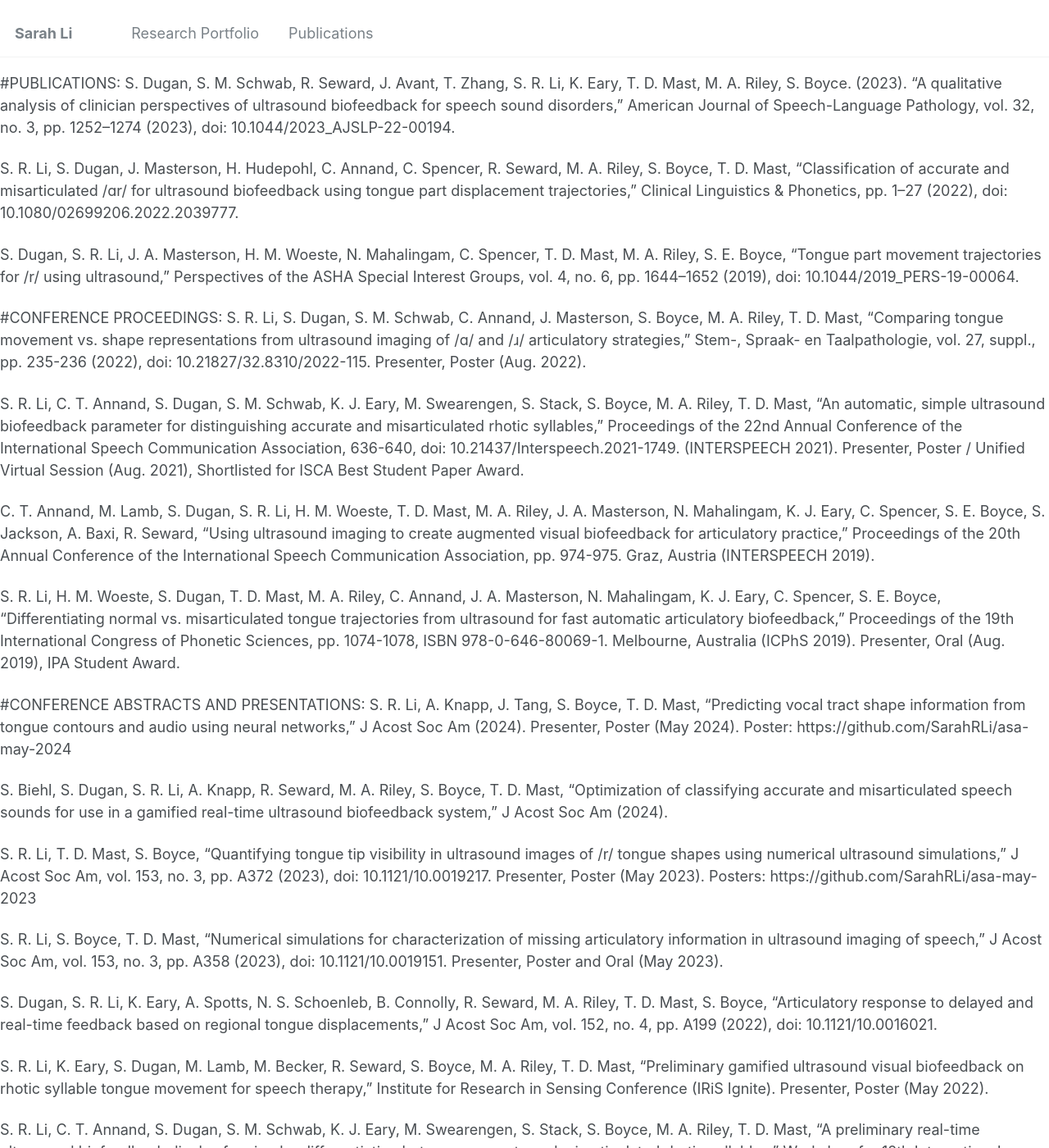
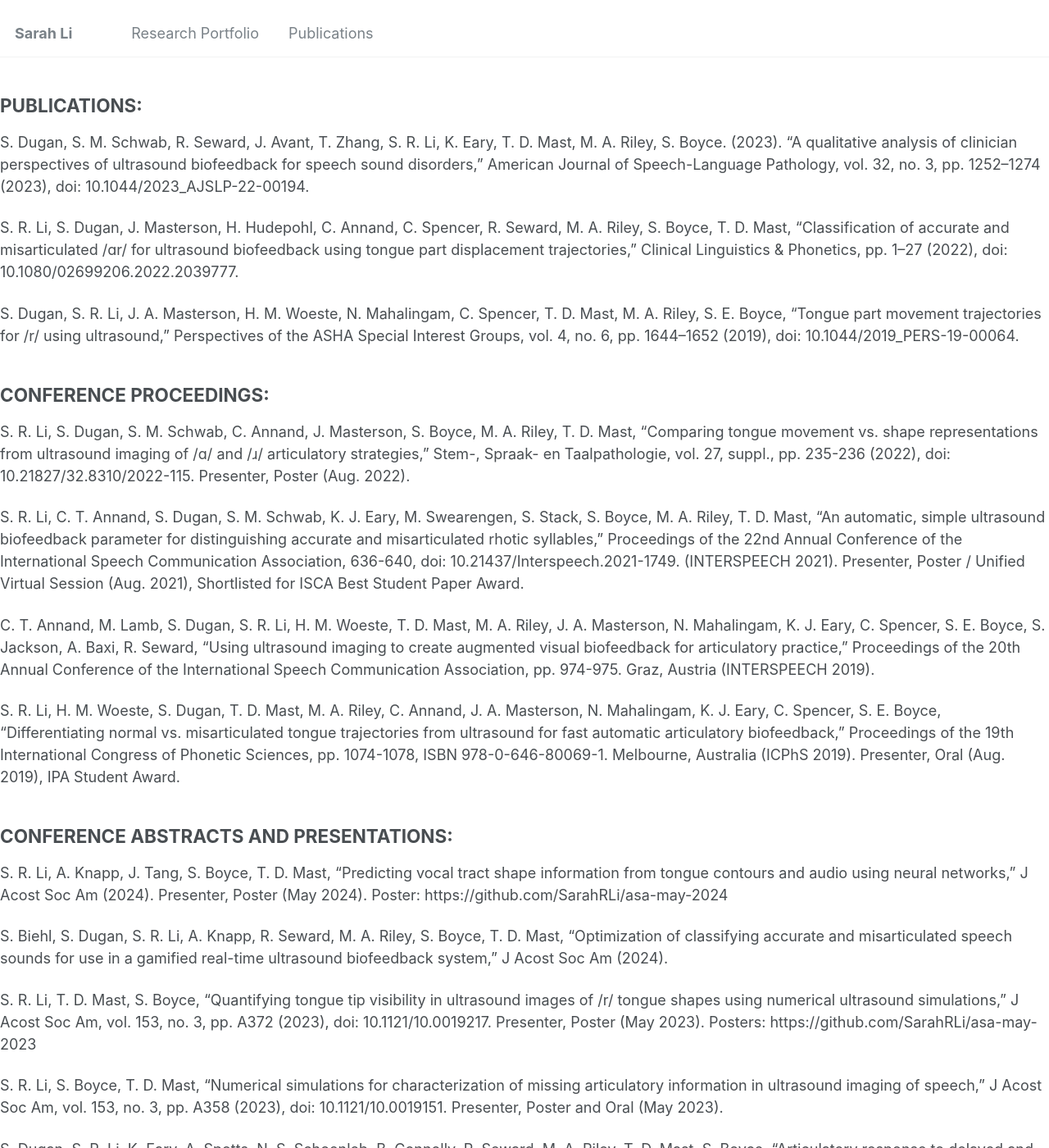
Before and after one commit to SarahRLi/sarahrli.github.io, a Jekyll site: the page built from _pages/publications.md, in a window 1280 px wide and 1400 px high. Shown: the whole window at 82% size. Built offline with Jekyll 4.4.1, drawn with Linux system fonts in a browser that asks for light colours; part of the change alters nothing that is shown.

Commit message:
Update publications.md

```diff
--- a/_pages/publications.md
+++ b/_pages/publications.md
@@ -1,17 +1,19 @@
 ---
 layout: default
 title: "Publications"
-permalink: /list/
+permalink: /publications/
 author_profile: true
 ---
-#PUBLICATIONS:
+{% include base_path %}
+
+<h2>PUBLICATIONS:</h2>
 S. Dugan, S. M. Schwab, R. Seward, J. Avant, T. Zhang, S. R. Li, K. Eary, T. D. Mast, M. A. Riley, S. Boyce. (2023). “A qualitative analysis of clinician perspectives of ultrasound biofeedback for speech sound disorders,” American Journal of Speech-Language Pathology, vol. 32, no. 3, pp. 1252–1274 (2023), doi: 10.1044/2023_AJSLP-22-00194.
 
 S. R. Li, S. Dugan, J. Masterson, H. Hudepohl, C. Annand, C. Spencer, R. Seward, M. A. Riley, S. Boyce, T. D. Mast, “Classification of accurate and misarticulated /ɑr/ for ultrasound biofeedback using tongue part displacement trajectories,” Clinical Linguistics & Phonetics, pp. 1–27 (2022), doi: 10.1080/02699206.2022.2039777.
 
 S. Dugan, S. R. Li, J. A. Masterson, H. M. Woeste, N. Mahalingam, C. Spencer, T. D. Mast, M. A. Riley, S. E. Boyce, “Tongue part movement trajectories for /r/ using ultrasound,” Perspectives of the ASHA Special Interest Groups, vol. 4, no. 6, pp. 1644–1652 (2019), doi: 10.1044/2019_PERS-19-00064.
 
-#CONFERENCE PROCEEDINGS:
+<h2>CONFERENCE PROCEEDINGS:</h2>
 S. R. Li, S. Dugan, S. M. Schwab, C. Annand, J. Masterson, S. Boyce, M. A. Riley, T. D. Mast, “Comparing tongue movement vs. shape representations from ultrasound imaging of /ɑ/ and /ɹ/ articulatory strategies,”  Stem-, Spraak- en Taalpathologie, vol. 27, suppl., pp. 235-236 (2022), doi: 10.21827/32.8310/2022-115. Presenter, Poster (Aug. 2022).
 
 S. R. Li, C. T. Annand, S. Dugan, S. M. Schwab, K. J. Eary, M. Swearengen, S. Stack, S. Boyce, M. A. Riley, T. D. Mast, “An automatic, simple ultrasound biofeedback parameter for distinguishing accurate and misarticulated rhotic syllables,” Proceedings of the 22nd Annual Conference of the International Speech Communication Association, 636-640, doi: 10.21437/Interspeech.2021-1749. (INTERSPEECH 2021). Presenter, Poster / Unified Virtual Session (Aug. 2021), Shortlisted for ISCA Best Student Paper Award.
@@ -20,7 +22,7 @@ C. T. Annand, M. Lamb, S. Dugan, S. R. Li, H. M. Woeste, T. D. Mast, M. A. Riley
 
 S. R. Li, H. M. Woeste, S. Dugan, T. D. Mast, M. A. Riley, C. Annand, J. A. Masterson, N. Mahalingam, K. J. Eary, C. Spencer, S. E. Boyce, “Differentiating normal vs. misarticulated tongue trajectories from ultrasound for fast automatic articulatory biofeedback,” Proceedings of the 19th International Congress of Phonetic Sciences, pp. 1074-1078, ISBN 978-0-646-80069-1. Melbourne, Australia (ICPhS 2019). Presenter, Oral (Aug. 2019), IPA Student Award.
 
-#CONFERENCE ABSTRACTS AND PRESENTATIONS:
+<h2>CONFERENCE ABSTRACTS AND PRESENTATIONS:</h2>
 S. R. Li, A. Knapp, J. Tang, S. Boyce, T. D. Mast, “Predicting vocal tract shape information from tongue contours and audio using neural networks,” J Acost Soc Am (2024). Presenter, Poster (May 2024).        Poster: https://github.com/SarahRLi/asa-may-2024
 
 S. Biehl, S. Dugan, S. R. Li, A. Knapp, R. Seward, M. A. Riley, S. Boyce, T. D. Mast, “Optimization of classifying accurate and misarticulated speech sounds for use in a gamified real-time ultrasound biofeedback system,” J Acost Soc Am (2024).
```
